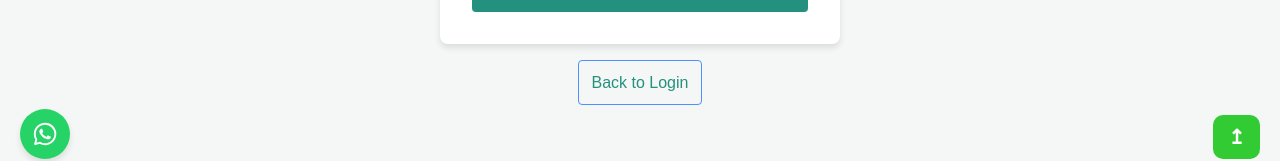
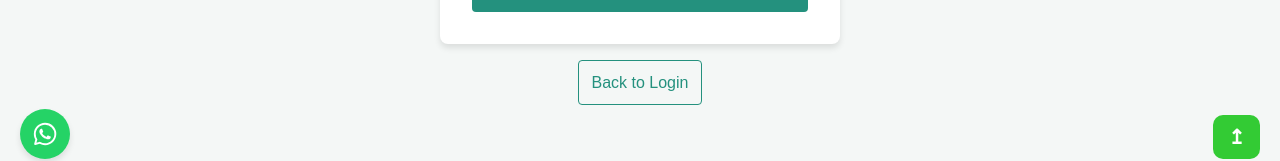
Before and after one commit to BlessingLuphahla/blog-app-ui, a React (Create React App) app: page /register in a window 1280 px wide. Shown: the part 621-782 px from the top of the page. Built offline with nearby package versions, Linux system fonts and the light colour scheme.

Commit message:
Update register.css

```diff
--- a/src/pages/register/register.css
+++ b/src/pages/register/register.css
@@ -68,7 +68,7 @@
     padding: 0.8rem;
     background-color: transparent;
     color: #24917e;
-    border: 1px solid #4c92ff;
+    border: 1px solid #24917e;
     border-radius: 4px;
     font-size: 1rem;
     cursor: pointer;
```
